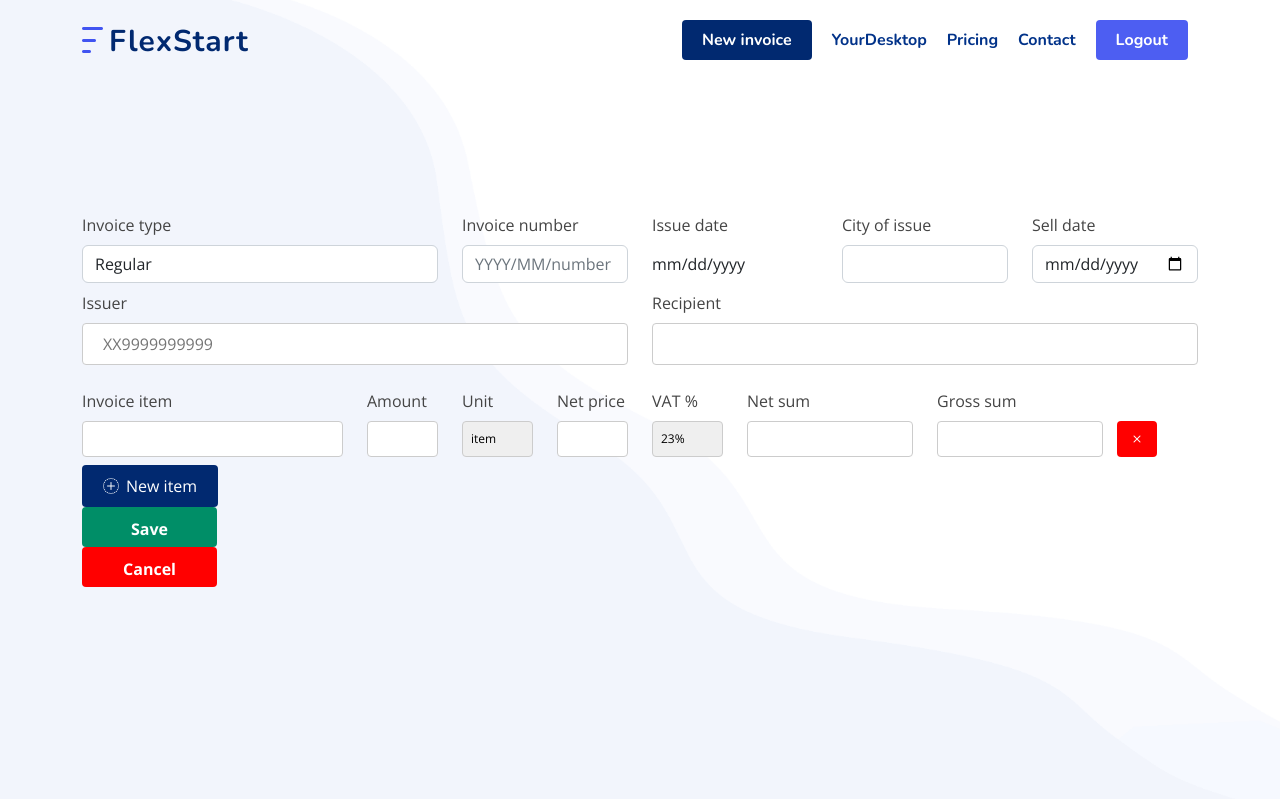
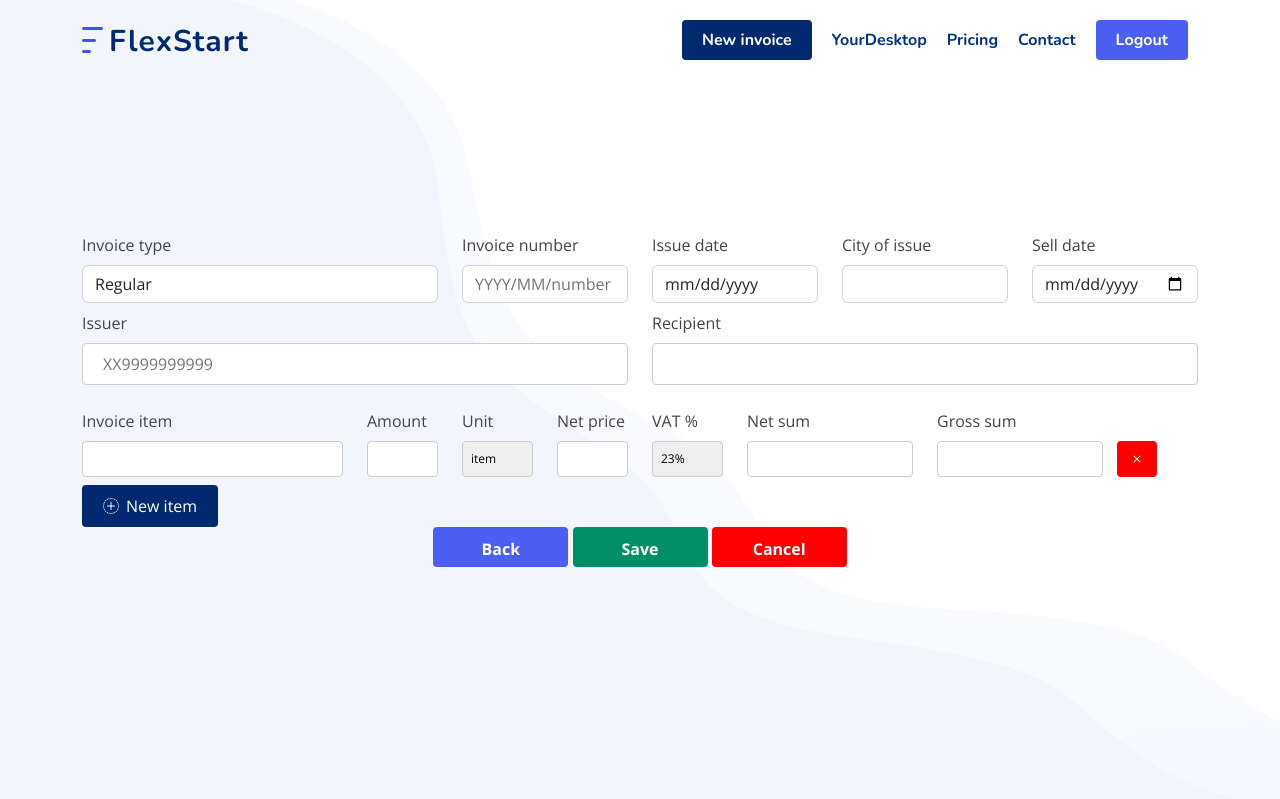
Before and after one commit to rafal-mokrzycki/invoicing-app, a Flask app: page /user/your_invoices/edit/1 in a window 1280 px wide. Shown: the top 799 px of the page. Run offline with Flask 3, Linux system fonts and the light colour scheme; the visitor is signed in with stand-in values (Sample User, id 1); data comes from the database, SQL or seed files in the repository; data that the repository does not hold is empty; some libraries are stand-ins or nearby versions.

Commit message:
fix redirections in edit, cancel, save, show invoices

```diff
--- a/invoice/templates/user/edit_invoice.html
+++ b/invoice/templates/user/edit_invoice.html
@@ -85,7 +85,7 @@
                     </div>
                     <div class="col-sm-2 expense_hidden22 ">
                         <label for="issue_date">Issue date</label>
-                        <input class="form-control-plaintext  datepicker f3 hasDatepicker" type="date"
+                        <input class="form-control  datepicker f3 hasDatepicker unchangable" type="date"
                             value="{{ invoice.issue_date }}" name="issue_date" id="issue_date" readonly>
                     </div>
                     <div class="col-sm-2 expense_hidden22 ">
@@ -187,10 +187,10 @@
                     <input class="btn btn-default" type="submit" value="Save"> or <a
                         href="{{ url_for('user.your_invoices') }}">Cancel</a>
                 </div> -->
-                <div>
-                    <div> <button class="button-save col-lg-1" type="submit" value="Save">Save</button></div>
-                    <div > <button class="button-cancel col-lg-1" type="submit" value="Cancel">Cancel</button><a
-                        href="{{ url_for('user.your_invoices') }}"></a></div>
+                <div class="action-box col-lg-12">
+                    <a href="{{ url_for('user.your_invoices') }}"><button class="button-edit" type="button" value="Back">Back</button></a>
+                    <button class="button-save" type="submit" value="Save">Save</button>
+                    <a href="{{ url_for('user.your_invoices') }}"><button class="button-cancel" type="reset" value="Cancel">Cancel</button></a>
                 </div>
             </form>
         </div>
--- a/invoice/templates/user/show_invoice.html
+++ b/invoice/templates/user/show_invoice.html
@@ -159,8 +159,8 @@
                         href="{{ url_for('user.your_invoices') }}">Cancel</a>
                 </div> -->
                 <div class="action-box col-lg-12">
-                     <button class="button-edit" type="submit" value="Back">Back</button>
-                     <button class="button-edit" type="submit" value="Edit">Edit</button>
+                    <a href="{{ url_for('user.your_invoices') }}"><button class="button-edit" type="button" value="Back">Back</button></a>
+                    <a href="/user/your_invoices/edit/{{ invoice.id }}"><button class="button-edit" type="button" value="Edit">Edit</button></a>
                 </div>
             </form>
         </div>
```
